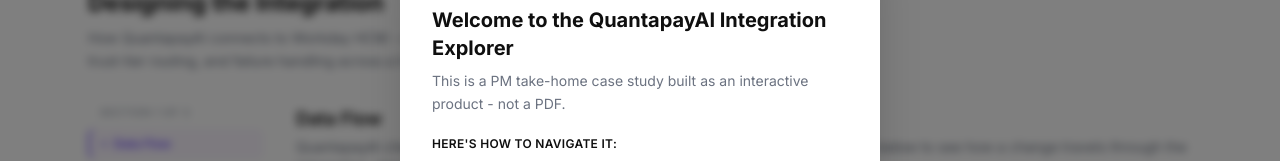
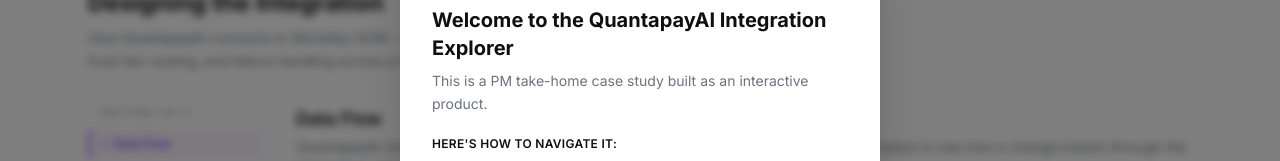
Before and after one commit to margil19/Quantapayai, a React (Vite) app: page / in a window 1280 px wide. Shown: the part 138-299 px from the top of the page. Built offline with nearby package versions, Linux system fonts and the light colour scheme; the HTML template or start-up script is replaced by a standard one.

Commit message:
Update App.jsx

```diff
--- a/src/App.jsx
+++ b/src/App.jsx
@@ -123,7 +123,7 @@
           Welcome to the QuantapayAI Integration Explorer
         </h2>
         <p className="text-sm text-muted leading-relaxed mb-5">
-          This is a PM take-home case study built as an interactive product - not a PDF.
+          This is a PM take-home case study built as an interactive product.
         </p>
         <p className="text-xs font-semibold text-dark uppercase tracking-wide mb-3">
           Here's how to navigate it:
```
